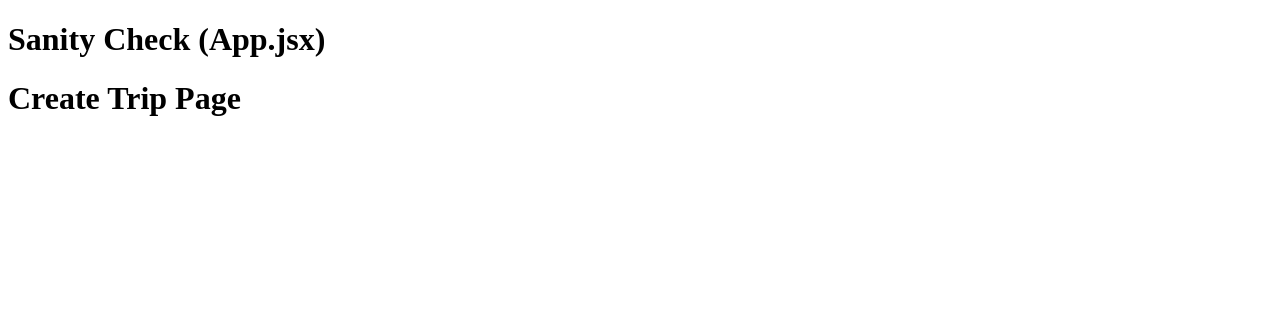
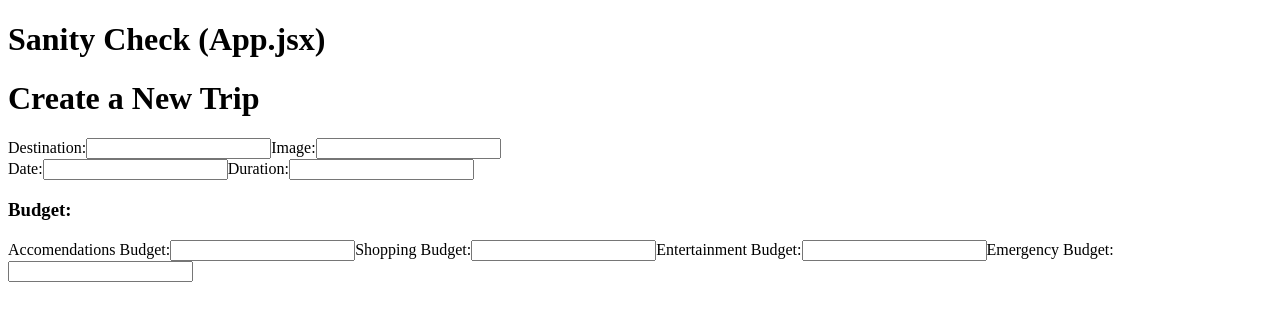
Before and after one commit to chamer079/wanderlust, a React (Vite) app: page /trips/new in a window 1280 px wide. Shown: the top 320 px of the page. Built offline with nearby package versions, Linux system fonts and the light colour scheme; no server answers.

Commit message:
working on form

```diff
--- a/src/components/TripForm/TripForm.jsx
+++ b/src/components/TripForm/TripForm.jsx
@@ -17,10 +17,100 @@ const TripForm = (props) => {
             food: "",
         }]
     })
-    console.log(formData)
+    // console.log(formData)
+
+    const handleChange = (e) => {
+        setFormData({ ...formData, [e.target.name]: e.target.value })
+    }
+
+    const handleSubmit = (e) => {
+        e.preventDefault()
+        console.log("formData: ", formData)
+    }
 
     return(
-        <h1>Create Trip Page</h1>
+        <>
+            <h1>Create a New Trip</h1>
+            <form>
+                <section className="destinationImg">
+                    <label htmlFor="destination-input">Destination:</label>
+                    <input
+                        type="text"
+                        name="destination"
+                        id="destination-input"
+                        value={formData.destination}
+                        onChange={handleChange}
+                        required
+                    />
+                    <label htmlFor="image-input">Image:</label>
+                    <input
+                        type="text"
+                        name="image"
+                        id="image-input"
+                        value={formData.image}
+                        onChange={handleChange}
+                        required
+                    />
+                </section>
+                <section className="DateBudget">
+                    <article className="DateDuration">
+                        <label htmlFor="date-input">Date:</label>
+                        <input
+                            type="text"
+                            name="date"
+                            id="date-input"
+                            value={formData.date}
+                            onChange={handleChange}
+                        />
+                        <label htmlFor="duration-input">Duration:</label>
+                        <input
+                            type="text"
+                            name="duration"
+                            id="dutation-input"
+                            value={formData.duration}
+                            onChange={handleChange}
+                        />
+                    </article>
+                    <article className="budget">
+                        <h3>Budget:</h3>
+                        <label htmlFor="accomendationBudget-input">Accomendations Budget:</label>
+                        <input
+                            type="number"
+                            name="accomendationBudget"
+                            id="accomendationBudget-input"
+                            value={formData.accomendationBudget}
+                            onChange={handleChange}
+                        />
+                        <label htmlFor="shoppingBudget-input">Shopping Budget:</label>
+                        <input
+                            type="number"
+                            name="shoppingBudget"
+                            id="shoppingbudget-input"
+                            value={formData.shoppingBudget}
+                            onChange={handleChange}
+                        />
+                         <label htmlFor="entertainmentBudget-input">Entertainment Budget:</label>
+                        <input
+                            type="number"
+                            name="entertainmentBudget"
+                            id="entertainmentBudget-input"
+                            value={formData.entertainmentBudget}
+                            onChange={handleChange}
+                        />
+                         <label htmlFor="emergencyBudget-input">Emergency Budget:</label>
+                        <input
+                            type="number"
+                            name="emergencyBudget"
+                            id="emergencyBudget-input"
+                            value={formData.emergencyBudget}
+                            onChange={handleChange}
+                        />
+                    </article>
+
+
+                </section>
+            </form>
+        </>
     )
 }
 
```
